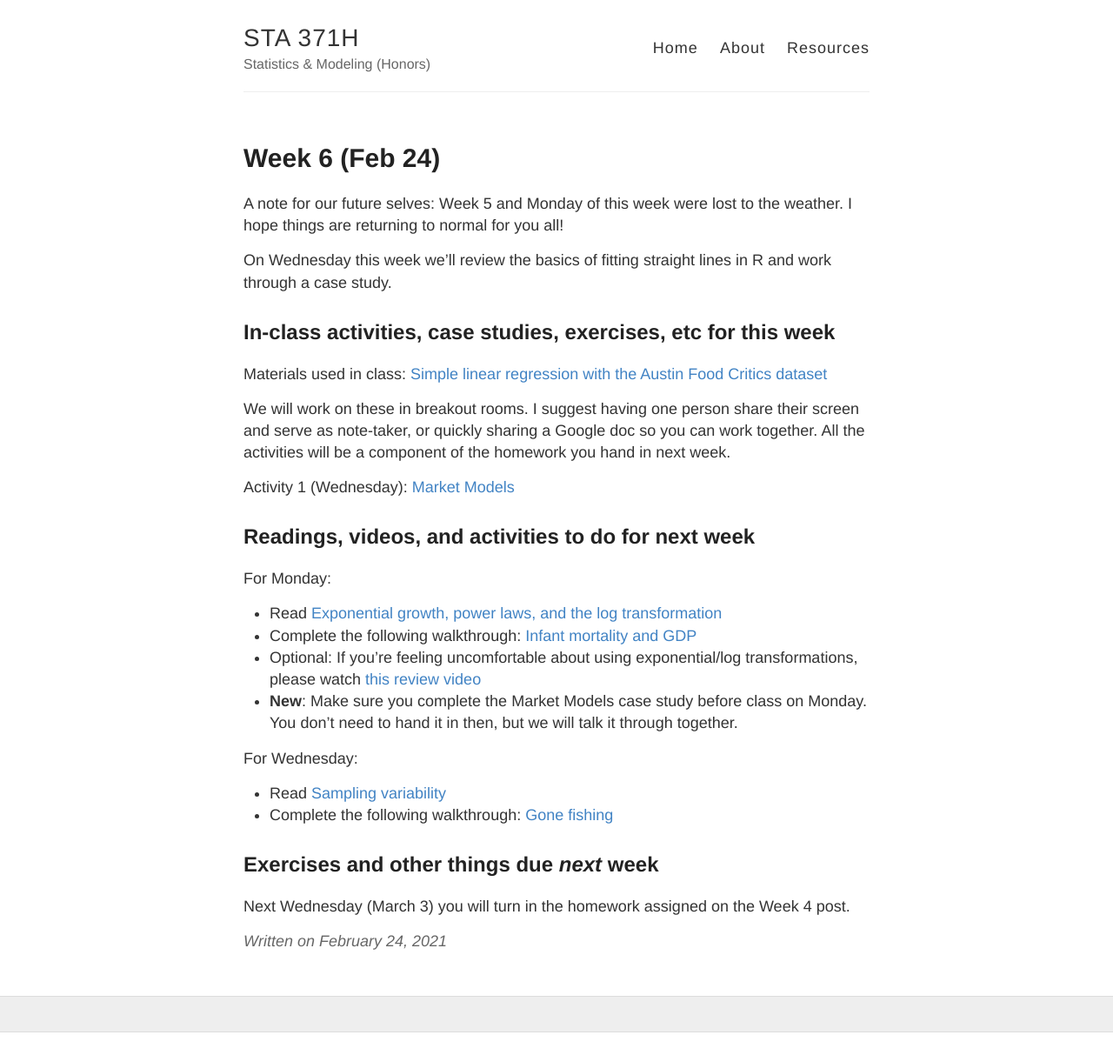
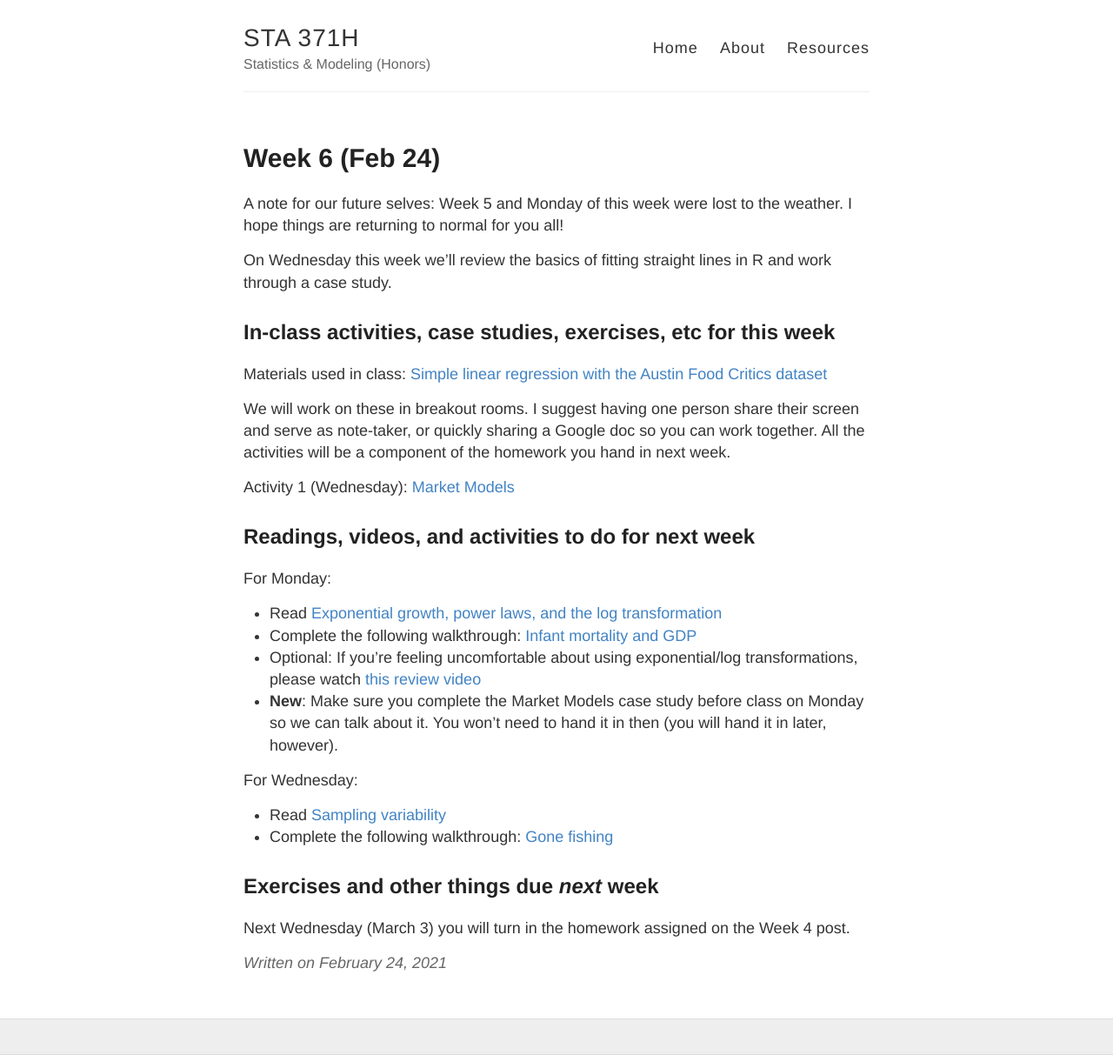
Before and after one commit to jaredsmurray/sta371h, a Jekyll site: the page built from docs/_posts/2021-02-24-Week-06.md, in a window 1280 px wide. Shown: the whole page at 87% size. Built offline with Jekyll 4.4.1, drawn with Linux system fonts in a browser that asks for light colours; before the commit the page ends 1187 px from its top, so only the background shows below that.

Commit message:
Update 2021-02-24-Week-06.md

```diff
--- a/docs/_posts/2021-02-24-Week-06.md
+++ b/docs/_posts/2021-02-24-Week-06.md
@@ -23,7 +23,7 @@ For Monday:
   - Read [Exponential growth, power laws, and the log transformation](../files/15_exponential_power_laws.pdf)
   - Complete the following walkthrough: [Infant mortality and GDP](https://github.com/jgscott/learnR/blob/master/infmort/infmort.md)
   - Optional: If you're feeling uncomfortable about using exponential/log transformations, please watch [this review video](https://www.youtube.com/watch?v=NhsvqIRWgE8)
-  - **New**: Make sure you complete the Market Models case study before class on Monday. You don't need to hand it in then, but we will talk it through together.
+  - **New**: Make sure you complete the Market Models case study before class on Monday so we can talk about it. You won't need to hand it in then (you will hand it in later, however).
 
 For Wednesday:
 
```
